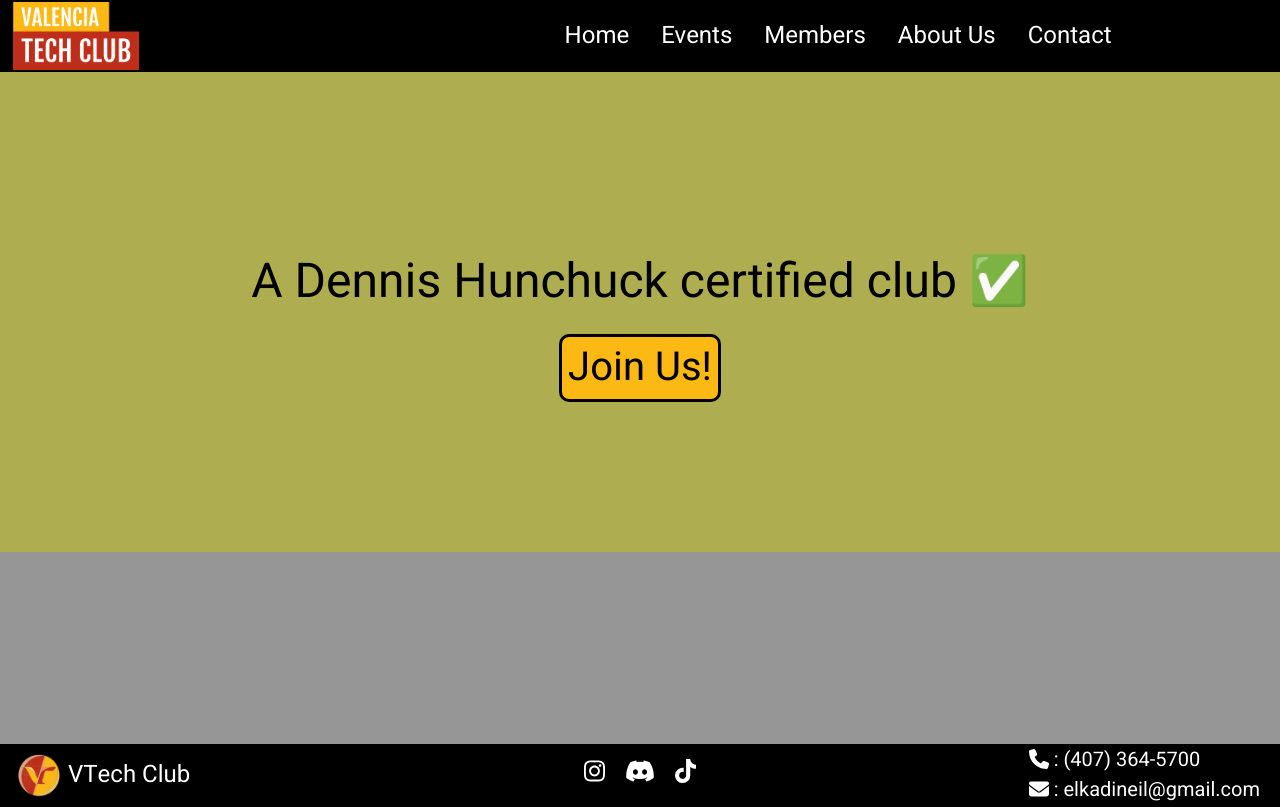
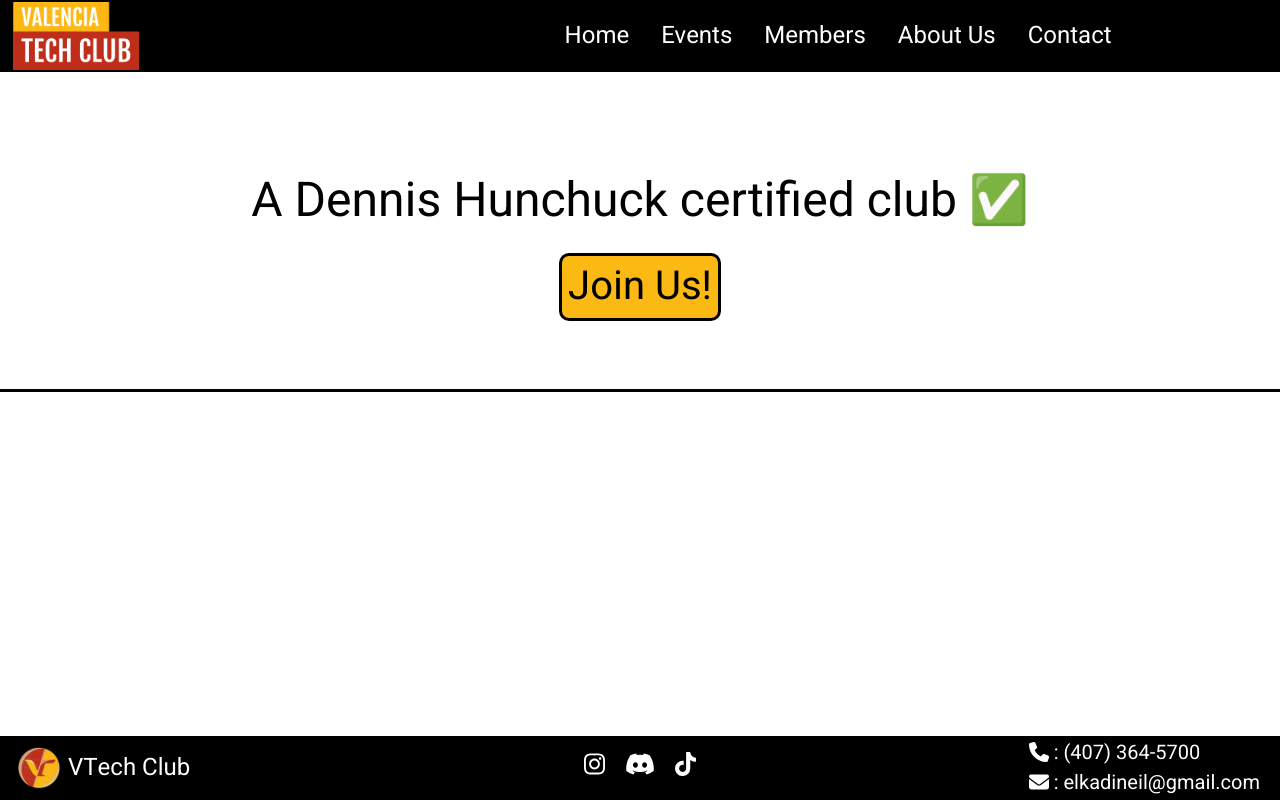
Before and after one commit to Neil925/valenciatechclub, a React (Create React App) app: page / in a window 1280 px wide. Built offline with nearby package versions, Linux system fonts and the light colour scheme.

Commit message:
css updates

```diff
--- a/_variables.scss
+++ b/_variables.scss
@@ -1,4 +1,4 @@
-$primary-bg: rgb(150, 150, 150);
+$primary-bg: white;
 $navbar-bg: rgb(0, 0, 0);
 $navbar-fc: white;
 
@@ -8,4 +8,4 @@ $logo-yellow: #fcb813;
 $logo-red: #bf2e19;
 
 $navbar-length: 9vh;
-$footer-length: 9vh;
+$footer-length: 8vh;
--- a/src/routes/home/HomePage.scss
+++ b/src/routes/home/HomePage.scss
@@ -2,8 +2,7 @@
 
 .home {
     width: 100%;
-    height: 60vh;
-    background-color: rgb(174, 174, 81);
+    height: 40vh;
     color: $font-color;
     font-size: 3rem;
     display: flex;
@@ -11,6 +10,7 @@
     align-items: center;
     flex-direction: column;
     padding-top: 3vh;
+    border-bottom: 3px solid black;
 }
 
 .join-us {
--- a/src/shared/footer/Footer.scss
+++ b/src/shared/footer/Footer.scss
@@ -5,14 +5,12 @@
   display: flex;
   justify-content: space-between;
   align-items: center;
-  // position: fixed;
   bottom: 0;
-  // margin-top: auto;
   width: 100vw;
   font-size: clamp(1.5rem, 1vw, 7rem);
-  margin-top: 2vh;
   padding: 0 0.5rem;
   color: $navbar-fc;
+  height: $footer-length;
 }
 
 .box {
--- a/src/shared/navmenu/NavMenu.scss
+++ b/src/shared/navmenu/NavMenu.scss
@@ -3,7 +3,7 @@
 #navMenu {
   right: 0;
   position: absolute;
-  height: calc(100vh - $navbar-length);
+  height: calc(100vh - ($navbar-length + $footer-length));
   background-color: $logo-yellow;
   font-size: clamp(1.5rem, 1vw, 7rem);
   overflow-x: hidden;
```
